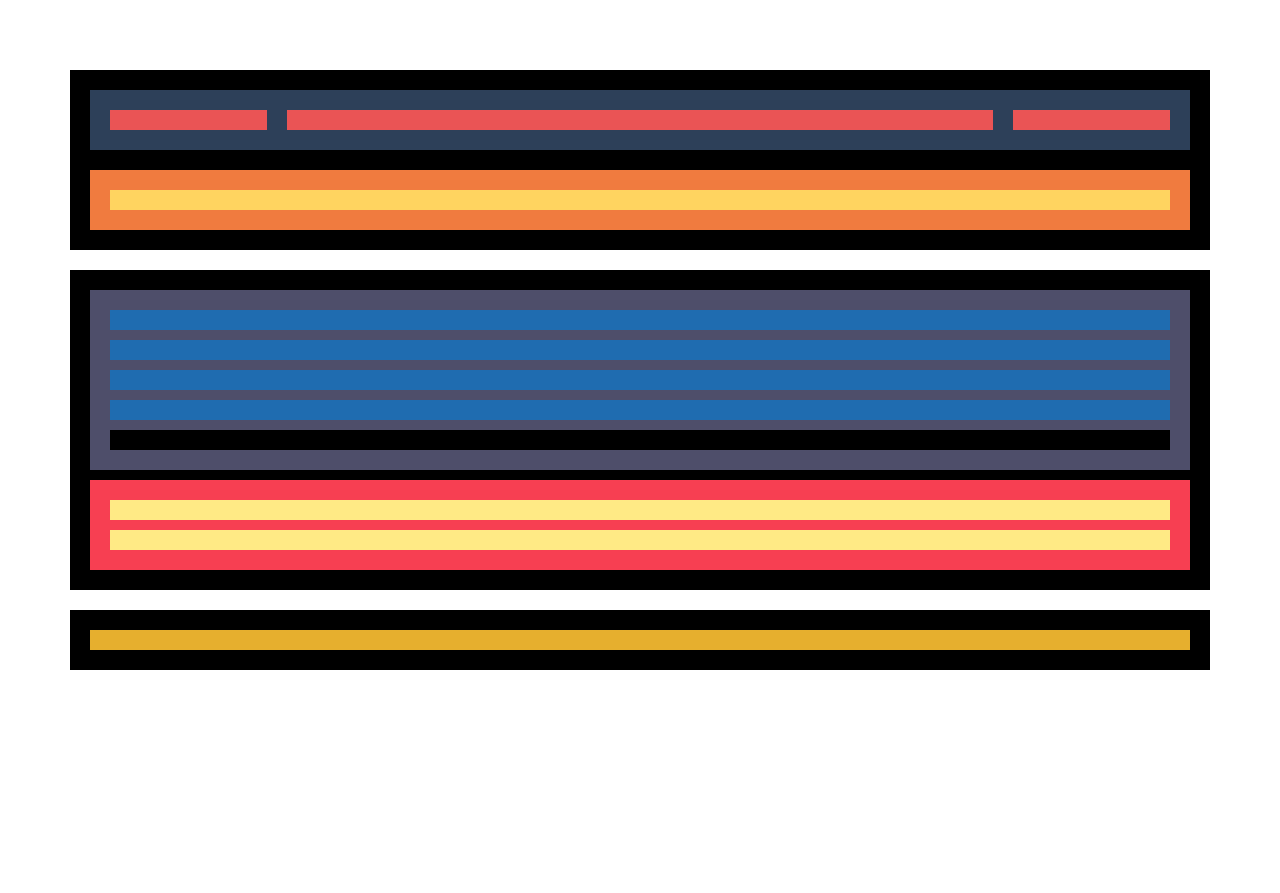
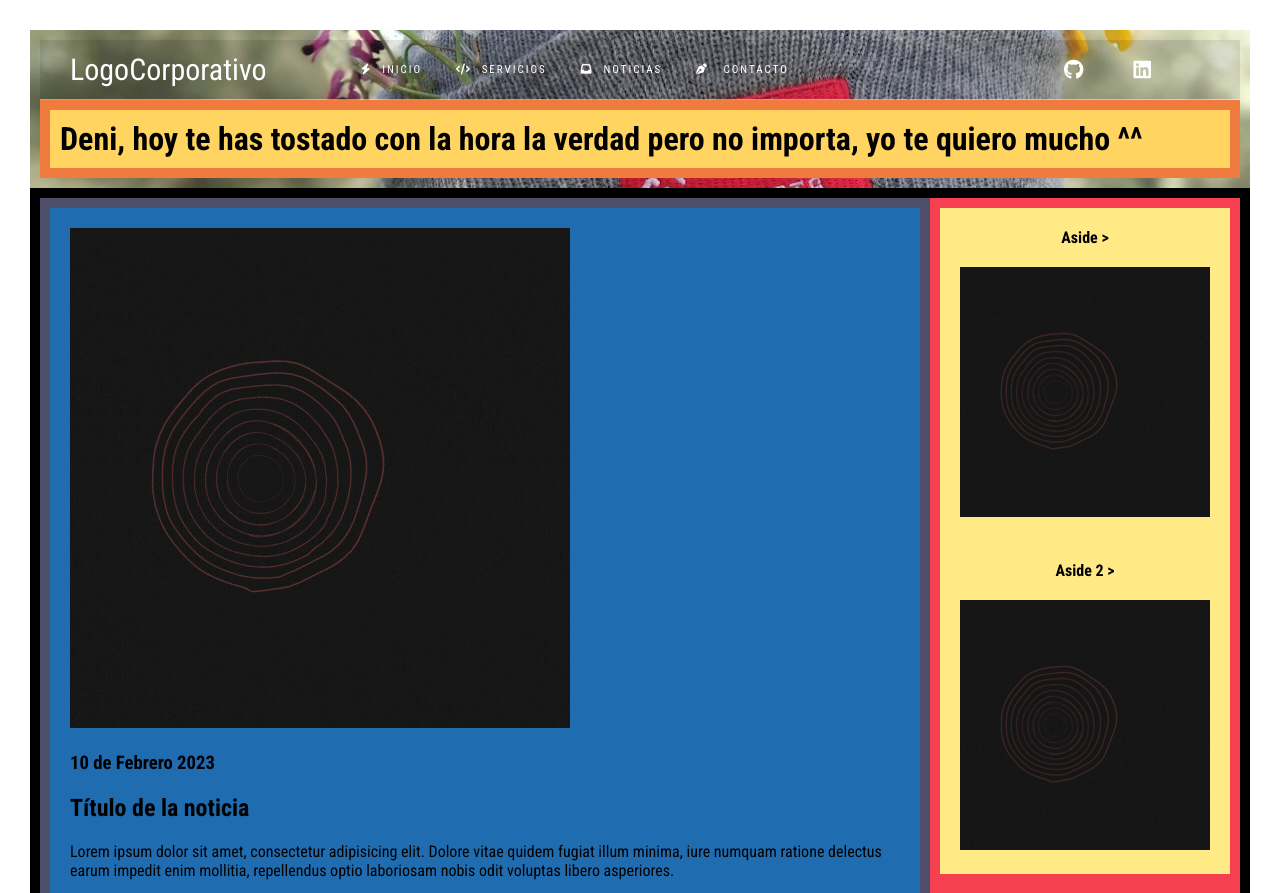
Before and after one commit to Klippr/Proyecto3, a plain HTML site: page index.html in a window 1280 px wide. Shown: the top 893 px of the page. Before the commit the page ends 800 px from the top, so only its background shows below. Drawn offline with Linux system fonts and the light colour scheme.

Commit message:
esqueleto maquetado y logo

```diff
--- a/css/estilos.css
+++ b/css/estilos.css
@@ -1,5 +1,5 @@
 * {
-  margin: 10px;
+  margin: 0px;
   padding: 10px;
   box-sizing: border-box;
 }
@@ -7,48 +7,77 @@
 body {
   font-family: "Roboto Condensed", sans-serif;
 }
+a {
+  text-decoration: none;
+}
 
 .padre {
   display: flex;
   flex-flow: column nowrap;
 }
 .header {
-  background-color: #000;
+  background: url(../images/IMG_20180330_170745.jpg);
+  background-position: center;
+  background-attachment: scroll;
+  background-size: cover;
 
   display: flex;
   flex-flow: column nowrap;
 }
 .menu {
-  background-color: #2d4059;
-  height: 100px;
+  background: rgba(0, 0, 0, 0.1);
+  height: 60px;
   align-items: center;
+  border-bottom: 1px solid rgba(255, 255, 255, 0.5);
 
   display: flex;
   flex-flow: row nowrap;
 }
 .logo {
-  background-color: #ea5455;
-  height: 30px;
+  color: #fff;
 
   flex: 1 1 auto;
 }
+.logo a {
+  color: #fff;
+  font-size: 30px;
+}
+.logo a:hover {
+  color: #d0a51e;
+}
 .nav {
-  background-color: #ea5455;
-  height: 30px;
-
   flex: 5 1 auto;
 }
+.nav a {
+  color: #fff;
+  font-size: 11px;
+  text-transform: uppercase;
+  padding: 0 10px;
+  letter-spacing: 2px;
+}
+nav a:hover {
+  color: #d0a51e;
+}
 .social {
-  background-color: #ea5455;
-  height: 30px;
-
+  display: flex;
   flex: 1 1 auto;
+}
+.social a {
+  font-size: 20px;
+  color: #fff;
+  padding: 0 5px;
+}
+.social a:hover {
+  color: #d0a51e;
 }
 .texto-principal {
   background-color: #f07b3f;
 }
 h1 {
   background-color: #ffd460;
+}
+h4 {
+  text-align: center;
 }
 .section {
   background-color: #000;
@@ -87,6 +116,7 @@ h1 {
 .pie {
   background-color: #e6af2e;
   width: 300px;
+  text-align: center;
 }
 
 @media all and (max-width: 800px) {
--- a/estilos.css
+++ /dev/null
@@ -1,67 +0,0 @@
-* {
-  margin: 10px;
-  padding: 10px;
-  box-sizing: border-box;
-}
-
-.padre {
-  display: flex;
-  flex-flow: column nowrap;
-}
-.header {
-  background-color: #000;
-
-  display: flex;
-  flex-flow: column nowrap;
-}
-.menu {
-  background-color: #2d4059;
-
-  display: flex;
-  flex-flow: row nowrap;
-}
-.logo {
-  background-color: #ea5455;
-
-  flex: 1 1 auto;
-}
-.nav {
-  background-color: #ea5455;
-
-  flex: 5 1 auto;
-}
-.social {
-  background-color: #ea5455;
-
-  flex: 1 1 auto;
-}
-.texto-principal {
-  background-color: #f07b3f;
-}
-h1 {
-  background-color: #ffd460;
-}
-.section {
-  background-color: #000;
-}
-.articulos {
-  background-color: #4e4e6a;
-}
-.article {
-  background-color: #1f6cb0;
-}
-.navegacion {
-  background-color: #000;
-}
-.aside {
-  background-color: #f73f52;
-}
-.publicidad {
-  background-color: #ffea85;
-}
-.footer {
-  background-color: #000;
-}
-.pie {
-  background-color: #e6af2e;
-}
--- a/index.html
+++ b/index.html
@@ -5,35 +5,123 @@
     <meta http-equiv="X-UA-Compatible" content="IE=edge" />
     <meta name="viewport" content="width=device-width, initial-scale=1.0" />
     <title>Flexbox práctica 3</title>
-    <link rel="stylesheet" href="estilos.css" />
+    <link rel="stylesheet" href="css/fontawesome.min.css" />
+    <script
+      src="https://kit.fontawesome.com/88eadf66c9.js"
+      crossorigin="anonymous"
+    ></script>
+
+    <link rel="preconnect" href="https://fonts.googleapis.com" />
+    <link rel="preconnect" href="https://fonts.gstatic.com" crossorigin />
+    <link
+      rel="stylesheet"
+      href="https://fonts.googleapis.com/css2?family=Roboto+Condensed:wght@300;400;700&display=swap"
+    />
+    <link rel="stylesheet" href="css/estilos.css" />
   </head>
   <body>
     <div class="padre">
       <header class="header">
         <div class="menu">
-          <div class="logo"></div>
-          <nav class="nav"></nav>
-          <div class="social"></div>
+          <div class="logo">
+            <a href="index.html"> LogoCorporativo</a>
+          </div>
+          <nav class="nav">
+            <a href="#"><i class="fa-solid fa-bolt"></i>Inicio</a>
+            <a href="#"><i class="fa-solid fa-code"></i>Servicios</a>
+            <a href="#"><i class="fa-solid fa-inbox"></i>Noticias</a>
+            <a href="#"
+              ><i class="fa-solid fa-pen-nib"></i>
+
+              Contacto</a
+            >
+          </nav>
+          <div class="social">
+            <div>
+              <a href="#"><i class="fa-brands fa-github"></i></a>
+            </div>
+            <div>
+              <a href="#"><i class="fa-brands fa-linkedin"></i></a>
+            </div>
+          </div>
         </div>
         <div class="texto-principal">
-          <h1></h1>
+          <h1>
+            Deni, hoy te has tostado con la hora la verdad pero no importa, yo
+            te quiero mucho ^^
+          </h1>
         </div>
       </header>
       <section class="section">
         <div class="articulos">
-          <article class="article"></article>
-          <article class="article"></article>
-          <article class="article"></article>
-          <article class="article"></article>
-          <nav class="navegacion"></nav>
+          <article class="article">
+            <img src="../Proyecto3/Images/SagaTek(1).gif" alt="" />
+            <h3>10 de Febrero 2023</h3>
+            <h2>Título de la noticia</h2>
+            <p>
+              Lorem ipsum dolor sit amet, consectetur adipisicing elit. Dolore
+              vitae quidem fugiat illum minima, iure numquam ratione delectus
+              earum impedit enim mollitia, repellendus optio laboriosam nobis
+              odit voluptas libero asperiores.
+            </p>
+          </article>
+          <article class="article">
+            <img src="../Proyecto3/Images/SagaTek(1).gif" alt="" />
+            <h3>10 de Febrero 2023</h3>
+            <h2>Título de la noticia</h2>
+            <p>
+              Lorem ipsum dolor sit amet, consectetur adipisicing elit. Dolore
+              vitae quidem fugiat illum minima, iure numquam ratione delectus
+              earum impedit enim mollitia, repellendus optio laboriosam nobis
+              odit voluptas libero asperiores.
+            </p>
+          </article>
+          <article class="article">
+            <img src="../Proyecto3/Images/SagaTek(1).gif" alt="" />
+            <h3>10 de Febrero 2023</h3>
+            <h2>Título de la noticia</h2>
+            <p>
+              Lorem ipsum dolor sit amet, consectetur adipisicing elit. Dolore
+              vitae quidem fugiat illum minima, iure numquam ratione delectus
+              earum impedit enim mollitia, repellendus optio laboriosam nobis
+              odit voluptas libero asperiores.
+            </p>
+          </article>
+          <article class="article">
+            <img src="../Proyecto3/Images/SagaTek(1).gif" alt="" />
+            <h3>10 de Febrero 2023</h3>
+            <h2>Título de la noticia</h2>
+            <p>
+              Lorem ipsum dolor sit amet, consectetur adipisicing elit. Dolore
+              vitae quidem fugiat illum minima, iure numquam ratione delectus
+              earum impedit enim mollitia, repellendus optio laboriosam nobis
+              odit voluptas libero asperiores.
+            </p>
+          </article>
+
+          <nav class="navegacion">
+            <a href="">Inicio</a>
+            <a href="">1</a>
+            <a href="">2</a>
+            <a href="">3</a>
+            <a href="">Final</a>
+          </nav>
         </div>
         <aside class="aside">
-          <div class="publicidad"></div>
-          <div class="publicidad"></div>
+          <div class="publicidad">
+            <h4><strong>Aside ></strong></h4>
+            <img src="../Proyecto3/Images/SagaTekx250.gif" alt="" />
+          </div>
+          <div class="publicidad">
+            <h4><strong>Aside 2 ></strong></h4>
+            <img src="../Proyecto3/Images/SagaTekx250.gif" alt="" />
+          </div>
         </aside>
       </section>
       <footer class="footer">
-        <nav class="pie"></nav>
+        <nav class="pie">
+          <a href="#">Desarrollado por Klipp3r</a>
+        </nav>
       </footer>
     </div>
   </body>
```
Also changed, not shown: Images/IMG_20180330_170745.jpg (added), Images/SagaTek(1).gif (added), Images/SagaTekx250.gif (added).
